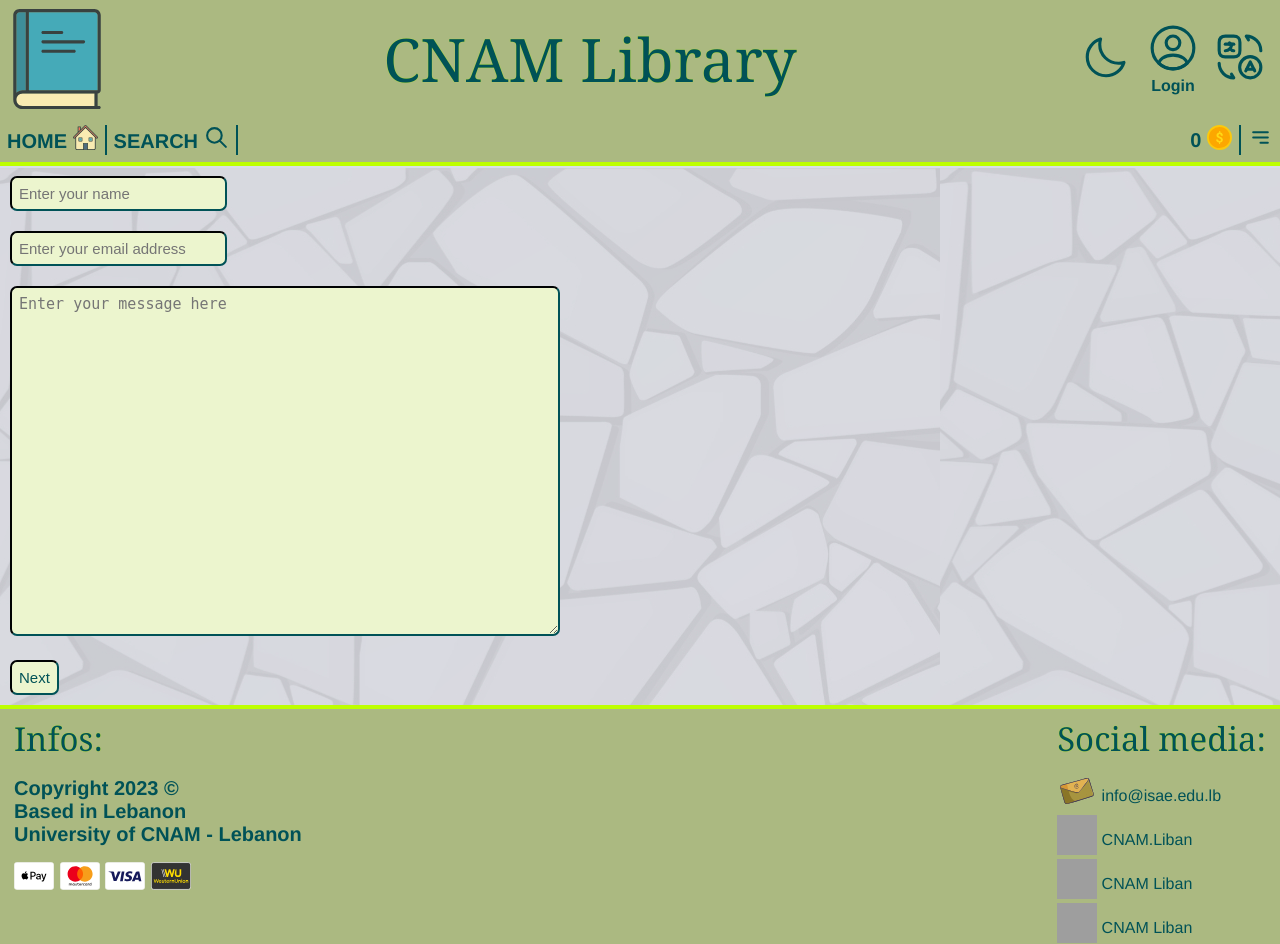
After one commit to GitJason33/library_cnam, a PHP site: page /en/contact-us.html in a window 1280 px wide. The commit adds this page. Run offline with PHP 8.4, Linux system fonts and the light colour scheme; grey boxes are pictures that could not be loaded.

Commit message:
added a better search menu

```diff
--- a/en/SCSS/_config.scss
+++ b/en/SCSS/_config.scss
@@ -17,3 +17,9 @@ a{
   text-decoration: none;
   color: unset;
 }
+
+@mixin inputImage($top, $left){
+  position: absolute;
+  top: $top;    // 3
+  left: $left;  // 13
+}
--- a/en/SCSS/account.scss
+++ b/en/SCSS/account.scss
@@ -2,7 +2,7 @@
 
 body{ background-color: $dark; }
 
-form{
+#login-form{
   font-family: 'Nunito Sans', sans-serif;
 
   input, button{
--- /dev/null
+++ b/en/SCSS/for-contact.scss
@@ -0,0 +1,39 @@
+@import "vars", "vendors";
+
+main{
+  background-image: url("../../media/images/contact-us-bg.jpg");
+
+  input, button, textarea{
+    padding: $pad;
+    margin: 10px;
+    font-size: 15px;
+    background-color: $light;
+    color: $dark;
+    border: 2px inset $dark;
+    border-radius: 7px;
+  }
+  input:not(input[type="button"]), textarea{
+    @include transition(box-shadow 200ms);
+    &:focus{ box-shadow: 0px 0px 4px 2px $mainCol; }
+  }
+  textarea{
+    width: 550px;
+    max-width: 550px;
+    height: 350px;
+    @include media("max-width: 595px"){
+      width: 450px;
+      height: 300px;
+    }
+    @include media("max-width: 500px"){
+      width: 300px;
+      height: 250px;
+    }
+    @include media("max-width: 350px"){
+      width: 250px;
+    }
+  }
+  input[type="button"], button{
+    cursor: pointer;
+  }
+  #message{ width: 550px; }
+}
--- a/en/SCSS/main.scss
+++ b/en/SCSS/main.scss
@@ -6,6 +6,7 @@
   font-family: $fontTitle;
   font-weight: 500;
 }
+
 // ---------------- HEADER --------------------------
 header{
   background-color: $extraCol;
@@ -140,35 +141,97 @@ header{
     border-right: 2px solid $dark;
     padding: 0 $pad;
   }
-  //-------------- home ---------------
-  #homeButton span{
+  //-------------- home & search button ---------------
+  #leftNav span{
     display: none;
     @include media($bigPhone){ display: inline; }
+    position: relative;
+    bottom: 2px;
   }
   // ------------- side flexes --------------
   #rightNav, #leftNav {
     @include flex($wrap: nowrap);
   }
-  #leftNav{
-    @include media($bigPhone){ flex-grow: 1; }
-    @include media($tablet){
-      flex-grow: 0;
-      width: 650px;
+  // ------------ coin balance --------------
+  #coinBalance label{
+    position: relative;
+    bottom: 3px;
   }
-  }#rightNav{ flex-shrink: 0; }
+  #sideMenu{ border: none; }
+}
+// --------------- Navigation Bar End -----------------
 
-  // -------------- search bar --------------
-  #searchBar{
+// ------------- search Layer ---------------
+#searchLayer{
+  visibility: hidden;
+  background-color: rgba(0, 0, 0, 0.7);
+  position: fixed;
+  z-index: 11;
+  width: 100%;
+  height: 100%;
+  top: 0;
+
+  // fade in effect
+  opacity: 0;
+  @include transition(opacity 300ms);
+
+  h1{
+    background-color: $extraCol;
+    font-size: 40px;
+    text-align: center;
+    margin: 0;
+    padding: 30px 0;
+    border-bottom: 4px solid $mainCol;
+  }
+  span{
+    position: absolute;
+    font-size: 40px;
+    z-index: 12;
+    top: 0;
+    right: 10px;
+    font-weight: bold;
+    cursor: pointer;
+  }
+
+  .searchPart{
     position: relative;
+    padding-top: 10px;
+
+    @include flex;
+    justify-content: space-between;
+    @include media($bigPhone){
+    }
+    button[type="submit"]{
+      all: unset;
+      border: 2px inset $dark;
+      border-left: none;
+      background-color: $light;
+      padding: 0 $pad;
+      height: 36px;
+      font-weight: bold;
+
+      position: absolute;
+      right: 0;
+      border-top-right-radius: 7px;
+      border-bottom-right-radius: 7px;
+      cursor: pointer;
+    }
+  }
+
+  img{
+    width: 25px;
+    height: auto;
+    @include inputImage(17px, 7px);
+    cursor: pointer;
+  }
+
+  label{
+    height: fit-content;
     flex-grow: 1;
-    img{
-      @include media($bigPhone){
-        position: absolute;
-        top: 3px;
-        left: 13px;
   }
-    }input{
-      border-radius: 10px;
+
+  input{
+    border-radius: 7px;
     border-color: $dark;
     color: $dark;
     background-color: $light;
@@ -178,18 +241,32 @@ header{
     height: 32px;
     @include transition(box-shadow 200ms);
 
-      @include media($bigPhone){ display: block !important; }
+    font-size: 14px;
+    display: block;
+    height: 40px;
+
+    border-right: none;
+    font-size: 16px;
+
+    @include media($tablet){ font-size: 20px; }
+    @include media($laptop){ font-size: 24px; }
     &:focus{ box-shadow: 0px 0px 4px 2px $mainCol; }
   }
+  select{
+    font-size: 20px;
+    font-weight: bold;
+    display: block;
+    margin: 5px auto 0;
+    height: 40px;
+    border: 2px inset $dark;
+    border-radius: 7px;
+    color: $dark;
+    background-color: $light;
+    padding: 3px;
+    cursor: pointer;
   }
-  // ------------ coin balance --------------
-  #coinBalance label{
-    position: relative;
-    bottom: 3px;
 }
-  #sideMenu{ border: none; }
-}
-// --------------- Navigation Bar End -----------------
+// ------------- search Layer End ---------------
 
 // --------------- side Menu ----------------
 #menu{
--- a/en/account/login.html
+++ b/en/account/login.html
@@ -18,12 +18,11 @@
 </head>
 <body onload="loading()">
   <header id="account" class="level-2"></header>
-
   <nav id="navBar"></nav>
-
+  <form id="searchLayer"></form>
   <aside id="menu"></aside>
 
-  <form action="" method="post">
+  <form id="login-form" action="" method="post">
     <div class="cont">
       <div class="form sign-in">
         <h2 class="aTitle">SIGN IN</h2>
--- a/en/account/register.html
+++ b/en/account/register.html
@@ -18,12 +18,11 @@
 </head>
 <body onload="loading()">
   <header id="home" class="level-2"></header>
-
+  <form id="searchLayer"></form>
   <nav id="navBar"></nav>
-
   <aside id="menu"></aside>
 
-  <form action="" method="post">
+  <form id="login-form" action="" method="post">
     <div class="cont">
       <div class="form sign-up">
         <h2>SIGN UP</h2>
--- /dev/null
+++ b/en/contact-us.html
@@ -0,0 +1,88 @@
+<!DOCTYPE html>
+<html lang="en">
+<head>
+  <meta charset="UTF-8">
+  <meta http-equiv="X-UA-Compatible" content="IE=edge">
+  <meta name="viewport" content="width=device-width, initial-scale=1.0">
+  <title>CNAM Library</title>
+
+  <!-- import css -->
+  <link rel="stylesheet" href="./css/main.css"/>
+  <link rel="stylesheet" href="./css/for-contact.css"/>
+
+  <!-- import JavaScript -->
+  <script src="./js/main.js" defer></script>
+</head>
+<body>
+<body onload="loading()">
+  <header id="contact-us" class="level-1"></header>
+  <nav id="navBar"></nav>
+  <form id="searchLayer"></form>
+  <aside id="menu"></aside>
+
+  <main>
+    <form action="https://formsubmit.co/teddy.khoury73@gmail.com" method="POST">
+      <input id="name" type="text" name="name" placeholder="Enter your name" required> <br/>
+
+      <input id="email" type="email" name="email" placeholder="Enter your email address" required> <br/>
+
+      <textarea id="text-message" placeholder="Enter your message here" required></textarea> <br/>
+
+      <input id="message" type="text" name="message" style="display: none;">
+
+      <input type="button" onclick="copyTextAndSubmit()" value="Next">
+
+      <button id="submitEmail" type="submit" style="visibility: hidden;">Send Email</button>
+    </form>
+  </main>
+
+  <footer>
+    <section id="leftFoot">
+      <h1>Infos:</h1>
+      <ul id="footInfo">
+        <li>Copyright 2023</li>
+        <li>Founded in Lebanon</li>
+        <li>University of CNAM - Lebanon</li>
+        <li>
+          <img src="../media/images/icons/payment/apple-pay.svg">
+          <img src="../media/images/icons/payment/mastercard.svg">
+          <img src="../media/images/icons/payment/visa-classic.svg">
+          <img src="../media/images/icons/payment/western-union.svg">
+        </li>
+      </ul>
+    </section>
+
+    <section id="rightFoot">
+      <h1>Social media:</h1>
+      <div>
+        <div class="email">
+          <img src="../media/images/icons/social/email.svg">
+          <a href="mailto:info@isae.edu.lb">info@isae.edu.lb</a>
+        </div>
+
+        <div class="instagram">
+          <img src="../media/images/icons/social/instagram.svg">
+          <a href="http://instagram.com/_u/CNAM.Liban/">CNAM.Liban</a>
+        </div>
+
+        <div class="facebook">
+          <img src="../media/images/icons/social/facebook.svg">
+          <a href="https://www.facebook.com/CNAM Liban/">CNAM Liban</a>
+        </div>
+
+        <div class="twitter">
+          <img src="../media/images/icons/social/twitter.svg">
+          <a href="https://twitter.com/cnamLiban?s=20">CNAM Liban</a>
+        </div>
+      </div>
+    </section>
+  </footer>
+
+  <script>
+    function copyTextAndSubmit(){
+        document.getElementById('message').value = document.getElementById('text-message').value;
+        document.getElementById('submitEmail').style.visibility = "visible";
+    }
+  </script>
+</body>
+</html>
--- /dev/null
+++ b/en/css/for-contact.css
@@ -0,0 +1,49 @@
+main {
+  background-image: url("../../media/images/contact-us-bg.jpg");
+}
+main input, main button, main textarea {
+  padding: 7px;
+  margin: 10px;
+  font-size: 15px;
+  background-color: #ECF5CE;
+  color: #005257;
+  border: 2px inset #005257;
+  border-radius: 7px;
+}
+main input:not(input[type=button]), main textarea {
+  transition: box-shadow 200ms;
+  -webkit-transition: box-shadow 200ms;
+  -o-transition: box-shadow 200ms;
+  -moz-transition: box-shadow 200ms;
+}
+main input:not(input[type=button]):focus, main textarea:focus {
+  box-shadow: 0px 0px 4px 2px #BDFF00;
+}
+main textarea {
+  width: 550px;
+  max-width: 550px;
+  height: 350px;
+}
+@media only screen and (max-width: 595px) {
+  main textarea {
+    width: 450px;
+    height: 300px;
+  }
+}
+@media only screen and (max-width: 500px) {
+  main textarea {
+    width: 300px;
+    height: 250px;
+  }
+}
+@media only screen and (max-width: 350px) {
+  main textarea {
+    width: 250px;
+  }
+}
+main input[type=button], main button {
+  cursor: pointer;
+}
+main #message {
+  width: 550px;
+}/*# sourceMappingURL=for-contact.css.map */
--- a/en/css/main.css
+++ b/en/css/main.css
@@ -175,11 +175,13 @@ header #accessibility #language #langs div:hover {
   width: 25px;
   height: auto;
 }
-#navBar #homeButton span {
+#navBar #leftNav span {
   display: none;
+  position: relative;
+  bottom: 2px;
 }
 @media only screen and (min-width: 500px) {
-  #navBar #homeButton span {
+  #navBar #leftNav span {
     display: inline;
   }
 }
@@ -188,33 +190,82 @@ header #accessibility #language #langs div:hover {
   display: -webkit-flex;
   flex-flow: row nowrap;
 }
-@media only screen and (min-width: 500px) {
-  #navBar #leftNav {
-    flex-grow: 1;
-  }
+#navBar #coinBalance label {
+  position: relative;
+  bottom: 3px;
 }
-@media only screen and (min-width: 768px) {
-  #navBar #leftNav {
-    flex-grow: 0;
-    width: 650px;
-  }
+#navBar #sideMenu {
+  border: none;
 }
-#navBar #rightNav {
-  flex-shrink: 0;
+
+#searchLayer {
+  visibility: hidden;
+  background-color: rgba(0, 0, 0, 0.7);
+  position: fixed;
+  z-index: 11;
+  width: 100%;
+  height: 100%;
+  top: 0;
+  opacity: 0;
+  transition: opacity 300ms;
+  -webkit-transition: opacity 300ms;
+  -o-transition: opacity 300ms;
+  -moz-transition: opacity 300ms;
 }
-#navBar #searchBar {
+#searchLayer h1 {
+  background-color: #ABB981;
+  font-size: 40px;
+  text-align: center;
+  margin: 0;
+  padding: 30px 0;
+  border-bottom: 4px solid #BDFF00;
+}
+#searchLayer span {
+  position: absolute;
+  font-size: 40px;
+  z-index: 12;
+  top: 0;
+  right: 10px;
+  font-weight: bold;
+  cursor: pointer;
+}
+#searchLayer .searchPart {
   position: relative;
+  padding-top: 10px;
+  display: flex;
+  display: -webkit-flex;
+  flex-flow: row wrap;
+  justify-content: space-between;
+}
+#searchLayer .searchPart button[type=submit] {
+  all: unset;
+  border: 2px inset #005257;
+  border-left: none;
+  background-color: #ECF5CE;
+  padding: 0 7px;
+  height: 36px;
+  font-weight: bold;
+  position: absolute;
+  right: 0;
+  border-top-right-radius: 7px;
+  border-bottom-right-radius: 7px;
+  cursor: pointer;
+}
+#searchLayer img {
+  width: 25px;
+  height: auto;
+  position: absolute;
+  top: 17px;
+  left: 7px;
+  cursor: pointer;
+}
+#searchLayer label {
+  height: -moz-fit-content;
+  height: fit-content;
   flex-grow: 1;
 }
-@media only screen and (min-width: 500px) {
-  #navBar #searchBar img {
-    position: absolute;
-    top: 3px;
-    left: 13px;
-  }
-}
-#navBar #searchBar input {
-  border-radius: 10px;
+#searchLayer input {
+  border-radius: 7px;
   border-color: #005257;
   color: #005257;
   background-color: #ECF5CE;
@@ -226,21 +277,37 @@ header #accessibility #language #langs div:hover {
   -webkit-transition: box-shadow 200ms;
   -o-transition: box-shadow 200ms;
   -moz-transition: box-shadow 200ms;
+  font-size: 14px;
+  display: block;
+  height: 40px;
+  border-right: none;
+  font-size: 16px;
 }
-@media only screen and (min-width: 500px) {
-  #navBar #searchBar input {
-    display: block !important;
+@media only screen and (min-width: 768px) {
+  #searchLayer input {
+    font-size: 20px;
   }
 }
-#navBar #searchBar input:focus {
+@media only screen and (min-width: 992px) {
+  #searchLayer input {
+    font-size: 24px;
+  }
+}
+#searchLayer input:focus {
   box-shadow: 0px 0px 4px 2px #BDFF00;
 }
-#navBar #coinBalance label {
-  position: relative;
-  bottom: 3px;
-}
-#navBar #sideMenu {
-  border: none;
+#searchLayer select {
+  font-size: 20px;
+  font-weight: bold;
+  display: block;
+  margin: 5px auto 0;
+  height: 40px;
+  border: 2px inset #005257;
+  border-radius: 7px;
+  color: #005257;
+  background-color: #ECF5CE;
+  padding: 3px;
+  cursor: pointer;
 }
 
 #menu {
--- a/en/js/main.js
+++ b/en/js/main.js
@@ -6,6 +6,7 @@ const loading = () => {
   addHeader();
   addNavBar();
   addMenu();
+  addSearchLayer();
   addFooter();
 }
 console.timeEnd("headTime");
@@ -89,8 +90,8 @@ function addNavBar(){
     </div>
 
     <div id="searchBar" title="search">
+      <span>SEARCH</span>
       <img src="${links['search']}">
-      <input type="text" placeholder="Search..." formaction="search.php" name="search" style="display: none;">
     </div>
   </section>
 
@@ -107,6 +108,61 @@ function addNavBar(){
   `;
 };
 
+function addSearchLayer(){
+  let searchLayer = document.querySelector("#searchLayer");
+
+  // ADD form infos here
+  searchLayer.method = "get";
+  searchLayer.action = "#";
+
+  let links = checkLinks({
+    search: "media/images/icons/search.svg"
+  });
+  let selection = "";
+  let options = [
+    "All",
+    "Science-Fiction",
+    "Self-Imporvement",
+    "Sports",
+    "Biography",
+    "Geography",
+    "Action",
+    "Thriller",
+    "Comedy"
+  ];
+  // add options depending on array
+  for(let i in options)
+   selection += `<option value="${options[i]}">${options[i]}</option>\n`;
+
+  searchLayer.innerHTML = `
+  <div>
+    <h1 class="aTitle">Search a book</h1>
+    <span class="closeSearch">x</span>
+  </div>
+  <div class="searchPart">
+    <label>
+      <img src="${links['search']}"/>
+      <input type="text" placeholder="Search..." name="search" required>
+    </label>
+    <button type="submit">Enter</button>
+  </div>
+  <select name="category-search" id="category-search">
+    ${selection}
+  </select>
+  `;
+
+  // add respective events
+  document.querySelector("#searchBar").addEventListener("click", () => {
+    searchLayer.style.visibility = 'visible';
+    searchLayer.style.opacity = "100%";
+  });
+
+  document.querySelector(".closeSearch").addEventListener("click", () => {
+    searchLayer.style.visibility = 'hidden';
+    searchLayer.style.opacity = "0";
+  });
+}
+
 function addMenu(){
   let links = {
     cartIcon: "media/images/icons/shopping-card.svg",
@@ -116,9 +172,9 @@ function addMenu(){
     trending: "",
     categories: "",
     favorites: "",
-    aboutUs: "",
+    aboutUs: "en/about-us.html",
     contribute: "",
-    contactUs: ""
+    contactUs: "en/contact-us.html"
   };
   links = checkLinks(links);
 
```
Also changed, not shown: en/css/account.css (+11 -11 lines), en/about-us.html (added), 2 other files. Lines whose indentation alone changed are shown as unchanged.
